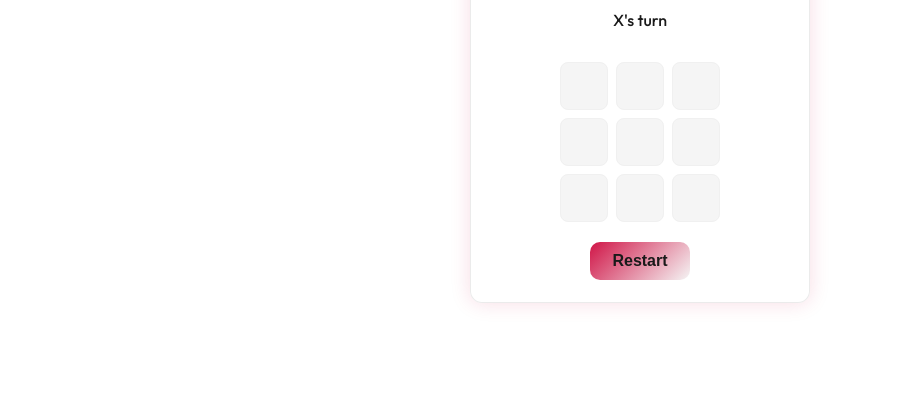
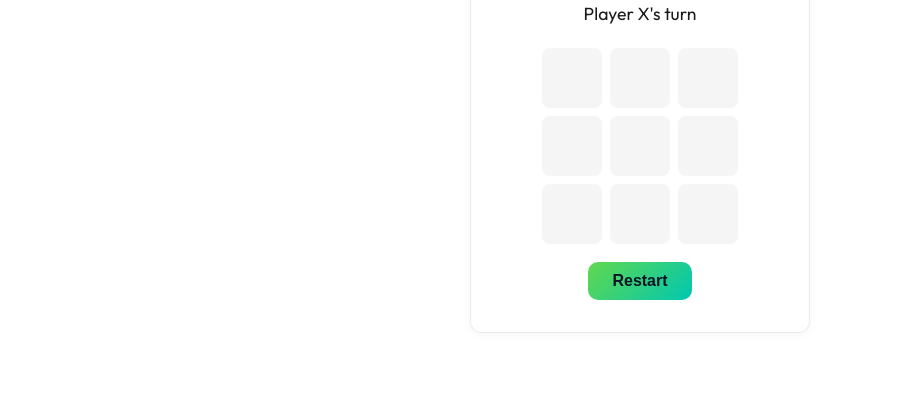
Before and after one commit to adamlaubach/commit-genie, a plain HTML site: page index.html in a window 1280 px wide. Shown: the part 278-688 px from the top of the page, without its empty margins (0-919 px from the left). Drawn offline with Linux system fonts and the light colour scheme.

Commit message:
Add Tic Tac Toe HTML game via Commit Genie

```diff
--- a/index.html
+++ b/index.html
@@ -7,40 +7,52 @@
   <link href="https://fonts.googleapis.com/css2?family=Outfit:wght@200;300;400;500;600;700;800;900&display=swap" rel="stylesheet">
   <style>
     *{margin:0;padding:0;box-sizing:border-box}
-    body{font-family:'Outfit',sans-serif;background:#ffffff;color:#1a1a1a;min-height:100vh;display:flex;flex-direction:column;overflow-x:hidden}
-    .header-img,.footer-img{width:100%;display:block;flex-shrink:0}
-    .c{background:rgba(255,255,255,0.95);border:1px solid rgba(0,0,0,0.08);border-radius:12px;max-width:340px;width:100%;padding:28px 18px 22px 18px;box-shadow:0 0 20px rgba(208,21,71,0.15);display:flex;flex-direction:column;align-items:center}
-    .t{font-size:1.5rem;font-weight:700;margin-bottom:10px;letter-spacing:-.5px}
-    .b{display:grid;grid-template-columns:repeat(3,48px);grid-template-rows:repeat(3,48px);gap:8px;margin:18px 0 12px 0}
-    .cell{width:48px;height:48px;background:#f5f5f5;border:1.5px solid #f0f0f0;border-radius:8px;font-size:2rem;font-weight:600;display:flex;align-items:center;justify-content:center;cursor:pointer;transition:none;outline:none}
-    .cell:disabled{color:#bbb;cursor:default}
-    .s{font-size:1rem;font-weight:500;min-height:24px;margin-bottom:10px}
-    .r{margin-top:8px;background:linear-gradient(135deg,#d01547,#f5f5f5);color:#1a1a1a;font-weight:700;border:none;border-radius:10px;padding:10px 22px;cursor:pointer;font-size:1rem}
-    @media(max-width:400px){.c{padding:16px 2vw}.b{gap:4px}.cell{width:36px;height:36px;font-size:1.3rem}}
+    body{font-family:'Outfit',sans-serif;background:#fff;color:#1a1a1a;min-height:100vh;display:flex;flex-direction:column;overflow-x:hidden}
+    .header-img{width:100%;display:block;min-height:100px;background:#061525}
+    .footer-img{width:100%;display:block;min-height:28px;background:#0a1f33}
+    .wrap{flex:1;display:flex;align-items:center;justify-content:center;padding:40px 20px}
+    .card{background:rgba(255,255,255,0.95);border:1px solid rgba(0,0,0,0.08);border-radius:12px;padding:32px 28px;box-shadow:0 2px 8px rgba(0,0,0,0.04);max-width:340px;width:100%}
+    .title{font-size:2rem;font-weight:700;text-align:center;margin-bottom:18px}
+    .board{display:grid;grid-template-columns:repeat(3,60px);grid-gap:8px;justify-content:center;margin:18px 0}
+    .cell{width:60px;height:60px;font-size:2.1rem;font-weight:600;display:flex;align-items:center;justify-content:center;background:#f5f5f5;border-radius:8px;cursor:pointer;transition:background .1s}
+    .cell:hover{background:#e0e0e0}
+    .status{font-size:1.1rem;text-align:center;margin-bottom:12px;min-height:28px}
+    .btn{display:block;margin:18px auto 0 auto;padding:10px 24px;background:linear-gradient(135deg,#62d84e,#00c7b1);color:#061525;font-weight:700;border:none;border-radius:10px;cursor:pointer;font-size:1rem;transition:transform .1s}
+    .btn:active{transform:scale(0.97)}
   </style>
 </head>
 <body>
-  <img src="https://raw.githubusercontent.com/adamlaubach/commit-genie/main/Dev_Demo_Header.png" class="header-img" alt="Header" style="min-height:100px; background:#061525;" />
-  <div style="flex:1;display:flex;align-items:center;justify-content:center;padding:40px 20px;">
-    <div class="c">
-      <div class="t">Tic Tac Toe</div>
-      <div id="status" class="s"></div>
-      <div class="b" id="board"></div>
-      <button class="r" id="restart">Restart</button>
+  <img src="https://raw.githubusercontent.com/adamlaubach/commit-genie/main/Dev_Demo_Header.png" class="header-img" alt="Header" />
+  <div class="wrap">
+    <div class="card">
+      <div class="title">Tic Tac Toe</div>
+      <div class="status" id="status"></div>
+      <div class="board" id="board">
+        <div class="cell" data-idx="0"></div>
+        <div class="cell" data-idx="1"></div>
+        <div class="cell" data-idx="2"></div>
+        <div class="cell" data-idx="3"></div>
+        <div class="cell" data-idx="4"></div>
+        <div class="cell" data-idx="5"></div>
+        <div class="cell" data-idx="6"></div>
+        <div class="cell" data-idx="7"></div>
+        <div class="cell" data-idx="8"></div>
+      </div>
+      <button class="btn" id="restart">Restart</button>
     </div>
   </div>
-  <img src="https://raw.githubusercontent.com/adamlaubach/commit-genie/main/Dev_Demo_Header.png" class="footer-img" alt="Footer" style="min-height:28px; background:#0a1f33;" />
+  <img src="https://raw.githubusercontent.com/adamlaubach/commit-genie/main/Dev_Demo_Header.png" class="footer-img" alt="Footer" />
   <script>
-    const boardEl=document.getElementById('board'),statusEl=document.getElementById('status'),restartBtn=document.getElementById('restart');
-    let board,turn,gameOver;
-    const taunts=["Nice move!","Try harder!","Ouch!","You got this!","Block it!","Almost!","Sharp!","Tense!","Classic!","Focus!"];
-    function init(){board=["","","","","","","","",""];turn="X";gameOver=false;render();setStatus("X's turn")}
-    function setStatus(msg){statusEl.textContent=msg}
-    function render(){boardEl.innerHTML="";for(let i=0;i<9;i++){const c=document.createElement('button');c.className="cell";c.textContent=board[i];c.disabled=!!board[i]||gameOver;c.onclick=()=>move(i);boardEl.appendChild(c)}}
-    function move(i){if(board[i]||gameOver)return;board[i]=turn;render();if(checkWin(turn)){setStatus(turn+" wins! "+randTaunt());gameOver=true;return}else if(board.every(x=>x)){setStatus("Draw!");gameOver=true;return}turn=turn==="X"?"O":"X";setStatus(turn+"'s turn")}
-    function checkWin(p){const w=[[0,1,2],[3,4,5],[6,7,8],[0,3,6],[1,4,7],[2,5,8],[0,4,8],[2,4,6]];return w.some(a=>a.every(i=>board[i]===p))}
-    function randTaunt(){return taunts[Math.floor(Math.random()*taunts.length)]}
-    restartBtn.onclick=init;init();
+    let board=["","","","","","","","",""];
+    let current="X",gameOn=true;
+    const status=document.getElementById("status"),cells=[...document.querySelectorAll(".cell")],winComb=[[0,1,2],[3,4,5],[6,7,8],[0,3,6],[1,4,7],[2,5,8],[0,4,8],[2,4,6]];
+    function setStatus(msg){status.textContent=msg}
+    function checkWin(){for(let c of winComb){const[a,b,d]=c;if(board[a]&&board[a]===board[b]&&board[a]===board[d])return board[a];}return board.includes("")?null:"draw"}
+    function handleClick(e){const idx=+e.target.dataset.idx;if(!gameOn||board[idx])return;board[idx]=current;e.target.textContent=current;const res=checkWin();if(res){gameOn=false;setStatus(res==="draw"?"It's a draw!":`Player ${res} wins!`);}else{current=current==="X"?"O":"X";setStatus(`Player ${current}'s turn`);}}
+    function restart(){board=["","","","","","","","",""];cells.forEach(c=>c.textContent="");current="X";gameOn=true;setStatus("Player X's turn")}
+    cells.forEach(c=>c.addEventListener("click",handleClick));
+    document.getElementById("restart").onclick=restart;
+    restart();
   </script>
 </body>
 </html>
```
